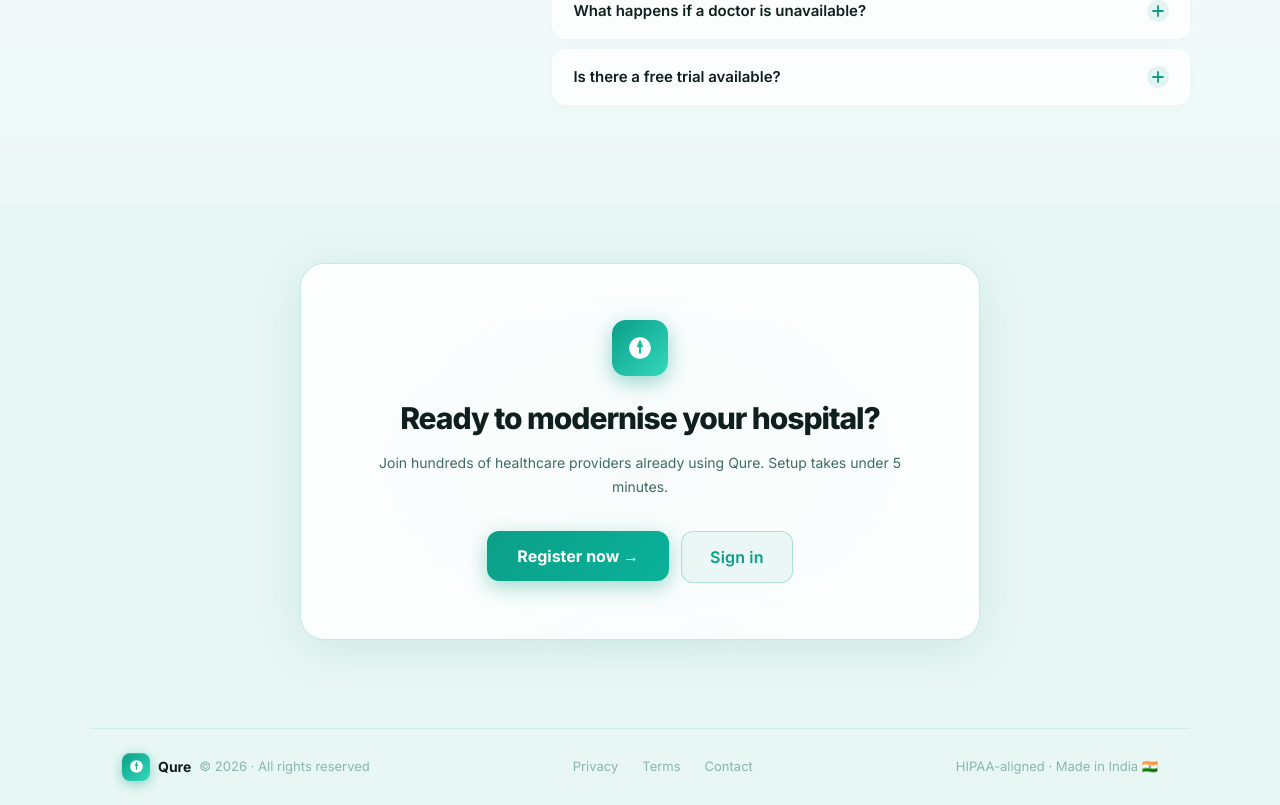
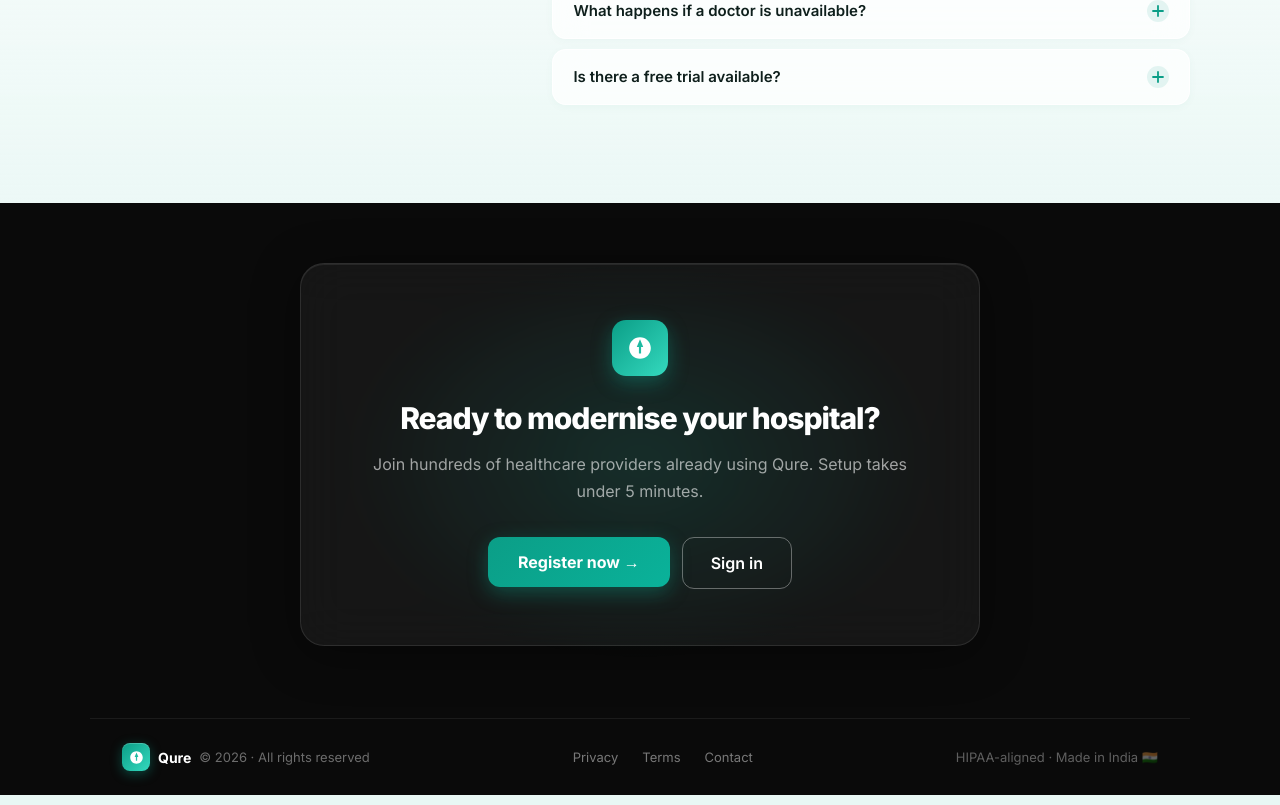
Before and after one commit to taneeshkaa/Qure, a React app in the folder frontend/: page / in a window 1280 px wide. Shown: the part 5052-5857 px from the top of the page. Built offline with nearby package versions, Linux system fonts and the light colour scheme; the HTML template or start-up script is replaced by a standard one.

Commit message:
feat: dark CTA section and footer with black background and white text

```diff
--- a/frontend/src/pages/LandingPage.jsx
+++ b/frontend/src/pages/LandingPage.jsx
@@ -1154,47 +1154,56 @@ export default function LandingPage() {
             <FAQSection />
 
             {/* ── CTA ───────────────────────────────────────────── */}
-            <Section style={{ padding: '60px 24px 88px', position: 'relative' }}>
-                {/* Radial teal glow behind */}
+            {/* Dark block: CTA + footer share seamless #0a0a0a */}
+            <div style={{ background: '#0a0a0a' }}>
+
+                {/* CTA */}
+                <div style={{ padding: '60px 24px 72px', position: 'relative', maxWidth: '1100px', margin: '0 auto' }}>
+                    {/* Teal radial glow */}
                     <div style={{ position: 'absolute', inset: 0, display: 'flex', alignItems: 'center', justifyContent: 'center', pointerEvents: 'none', zIndex: 0 }}>
-                    <div style={{ width: '600px', height: '400px', background: 'radial-gradient(ellipse,rgba(11,158,135,0.1) 0%,transparent 70%)', borderRadius: '50%' }} />
+                        <div style={{ width: '600px', height: '400px', background: 'radial-gradient(ellipse, rgba(11,158,135,0.18) 0%, transparent 70%)', borderRadius: '50%' }} />
                     </div>
-                <motion.div {...fade()} style={{ position: 'relative', zIndex: 1, padding: '56px 48px', textAlign: 'center', background: 'rgba(255,255,255,0.82)', border: '1.5px solid rgba(11,158,135,0.22)', borderRadius: '24px', backdropFilter: 'blur(24px)', WebkitBackdropFilter: 'blur(24px)', boxShadow: '0 8px 48px rgba(11,120,100,0.12), inset 0 1px 0 rgba(255,255,255,0.95)', maxWidth: '680px', margin: '0 auto' }}>
+                    <motion.div {...fade()} style={{ position: 'relative', zIndex: 1, padding: '56px 48px', textAlign: 'center', background: 'rgba(255,255,255,0.05)', border: '1.5px solid rgba(255,255,255,0.1)', borderRadius: '24px', backdropFilter: 'blur(24px)', WebkitBackdropFilter: 'blur(24px)', boxShadow: '0 8px 48px rgba(0,0,0,0.4), inset 0 1px 0 rgba(255,255,255,0.08)', maxWidth: '680px', margin: '0 auto' }}>
                         <div style={{ width: '56px', height: '56px', borderRadius: '14px', background: 'linear-gradient(135deg,#0b9e87,#34d9be)', margin: '0 auto 20px', display: 'flex', alignItems: 'center', justifyContent: 'center', boxShadow: '0 6px 20px rgba(11,158,135,0.42)' }}>
                             <svg width="26" height="26" fill="white" viewBox="0 0 24 24"><path d="M12 2C6.48 2 2 6.48 2 12s4.48 10 10 10 10-4.48 10-10S17.52 2 12 2zm1 15h-2v-6H9l3-7 3 7h-2v6z" /></svg>
                         </div>
-                    <h2 style={{ fontSize: '1.875rem', fontWeight: 800, letterSpacing: '-0.035em', marginBottom: '10px', color: 'var(--text-primary)' }}>Ready to modernise your hospital?</h2>
-                    <p className="t-body" style={{ marginBottom: '32px' }}>Join hundreds of healthcare providers already using Qure. Setup takes under 5 minutes.</p>
+                        <h2 style={{ fontSize: '1.875rem', fontWeight: 800, letterSpacing: '-0.035em', marginBottom: '10px', color: '#ffffff' }}>Ready to modernise your hospital?</h2>
+                        <p style={{ fontSize: '1rem', color: 'rgba(255,255,255,0.6)', lineHeight: 1.7, marginBottom: '32px' }}>Join hundreds of healthcare providers already using Qure. Setup takes under 5 minutes.</p>
                         <div style={{ display: 'flex', gap: '12px', justifyContent: 'center' }}>
                             <Link to="/register" style={{ textDecoration: 'none' }}>
                                 <motion.button whileHover={{ scale: 1.04, y: -2 }} whileTap={{ scale: 0.975 }}
-                                style={{ padding: '13px 30px', background: 'linear-gradient(135deg,#0b9e87,#0ab29a)', color: 'white', border: 'none', borderRadius: '12px', fontWeight: 700, fontSize: '1rem', cursor: 'pointer', fontFamily: 'Inter,sans-serif', boxShadow: '0 6px 20px rgba(11,158,135,0.38)', position: 'relative', overflow: 'hidden' }}>
+                                    style={{ padding: '13px 30px', background: 'linear-gradient(135deg,#0b9e87,#0ab29a)', color: 'white', border: 'none', borderRadius: '12px', fontWeight: 700, fontSize: '1rem', cursor: 'pointer', fontFamily: 'Inter,sans-serif', boxShadow: '0 6px 20px rgba(11,158,135,0.38)' }}>
                                     Register now →
                                 </motion.button>
                             </Link>
                             <Link to="/login" style={{ textDecoration: 'none' }}>
-                            <motion.button whileHover={{ scale: 1.02, y: -1 }} whileTap={{ scale: 0.975 }} className="btn-secondary" style={{ padding: '13px 28px', fontSize: '1rem', width: 'auto' }}>Sign in</motion.button>
+                                <motion.button whileHover={{ scale: 1.02, y: -1 }} whileTap={{ scale: 0.975 }}
+                                    style={{ padding: '13px 28px', background: 'transparent', color: '#ffffff', border: '1.5px solid rgba(255,255,255,0.35)', borderRadius: '12px', fontWeight: 600, fontSize: '1rem', cursor: 'pointer', fontFamily: 'Inter,sans-serif' }}>
+                                    Sign in
+                                </motion.button>
                             </Link>
                         </div>
                     </motion.div>
-            </Section>
+                </div>
 
-            {/* ── FOOTER ────────────────────────────────────────── */}
-            <footer style={{ borderTop: '1px solid rgba(11,158,135,0.1)', padding: '24px 32px', display: 'flex', alignItems: 'center', justifyContent: 'space-between', maxWidth: '1100px', margin: '0 auto' }}>
+                {/* Footer — no top border, same bg = seamless */}
+                <footer style={{ padding: '24px 32px', display: 'flex', alignItems: 'center', justifyContent: 'space-between', maxWidth: '1100px', margin: '0 auto', borderTop: '1px solid rgba(255,255,255,0.07)' }}>
                     <div style={{ display: 'flex', alignItems: 'center', gap: '8px' }}>
                         <div className="logo-mark" style={{ width: '28px', height: '28px', borderRadius: '8px' }}><svg width="15" height="15" fill="white" viewBox="0 0 24 24"><path d="M12 2C6.48 2 2 6.48 2 12s4.48 10 10 10 10-4.48 10-10S17.52 2 12 2zm1 15h-2v-6H9l3-7 3 7h-2v6z" /></svg></div>
-                    <span style={{ fontSize: '0.875rem', fontWeight: 700, color: 'var(--text-primary)' }}>Qure</span>
-                    <span style={{ fontSize: '0.8125rem', color: 'var(--text-muted)' }}>© 2026 · All rights reserved</span>
+                        <span style={{ fontSize: '0.875rem', fontWeight: 700, color: '#ffffff' }}>Qure</span>
+                        <span style={{ fontSize: '0.8125rem', color: 'rgba(255,255,255,0.4)' }}>© 2026 · All rights reserved</span>
                     </div>
                     <div style={{ display: 'flex', gap: '24px' }}>
                         {['Privacy', 'Terms', 'Contact'].map(link => (
-                        <a key={link} href="#" style={{ fontSize: '0.8125rem', color: 'var(--text-muted)', textDecoration: 'none', transition: 'color 0.15s' }}
-                            onMouseEnter={e => e.target.style.color = 'var(--accent)'}
-                            onMouseLeave={e => e.target.style.color = 'var(--text-muted)'}>{link}</a>
+                            <a key={link} href="#" style={{ fontSize: '0.8125rem', color: 'rgba(255,255,255,0.45)', textDecoration: 'none', transition: 'color 0.15s' }}
+                                onMouseEnter={e => e.target.style.color = '#34d9be'}
+                                onMouseLeave={e => e.target.style.color = 'rgba(255,255,255,0.45)'}>{link}</a>
                         ))}
                     </div>
-                <p style={{ fontSize: '0.8125rem', color: 'var(--text-muted)' }}>HIPAA-aligned · Made in India 🇮🇳</p>
+                    <p style={{ fontSize: '0.8125rem', color: 'rgba(255,255,255,0.35)' }}>HIPAA-aligned · Made in India 🇮🇳</p>
                 </footer>
+
+            </div>
         </div>
     );
 }
```
Lines whose indentation alone changed are shown as unchanged.
